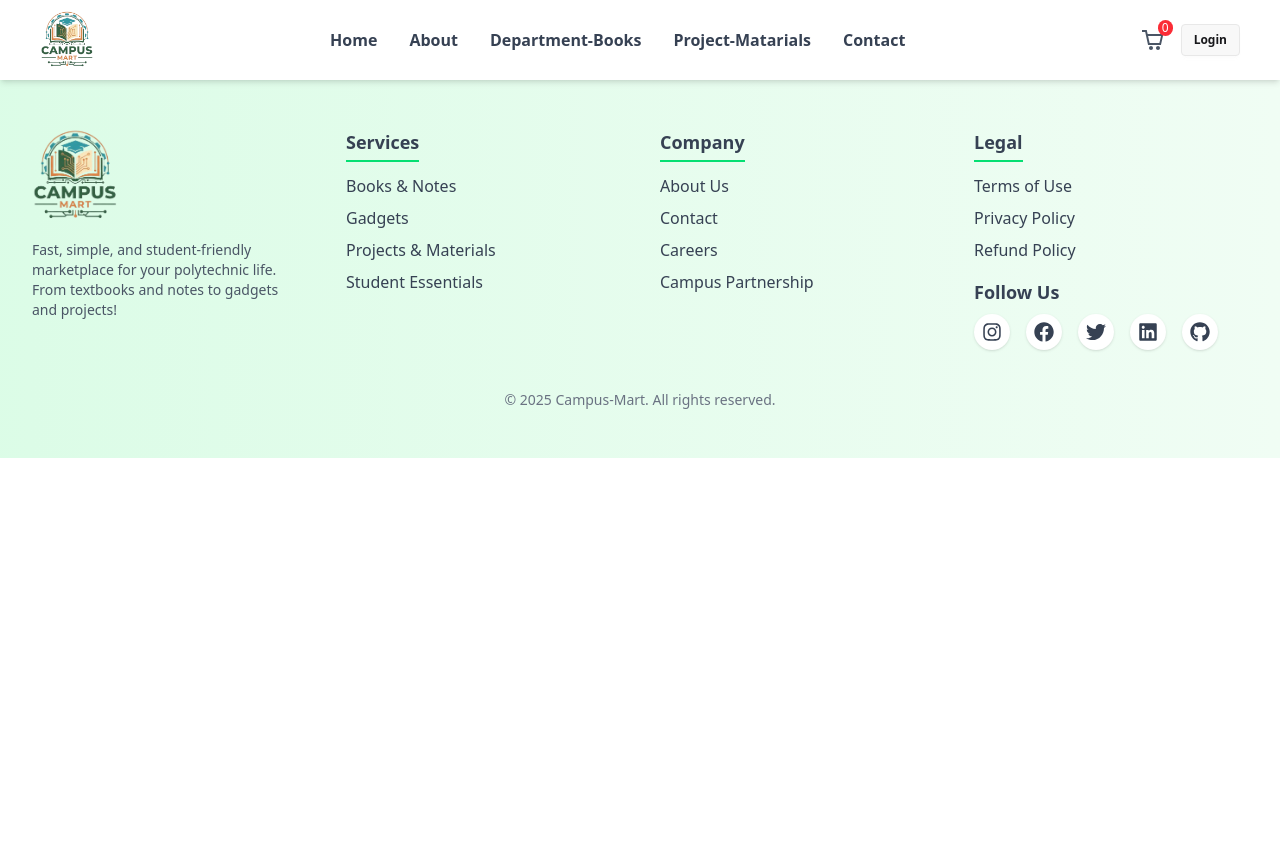
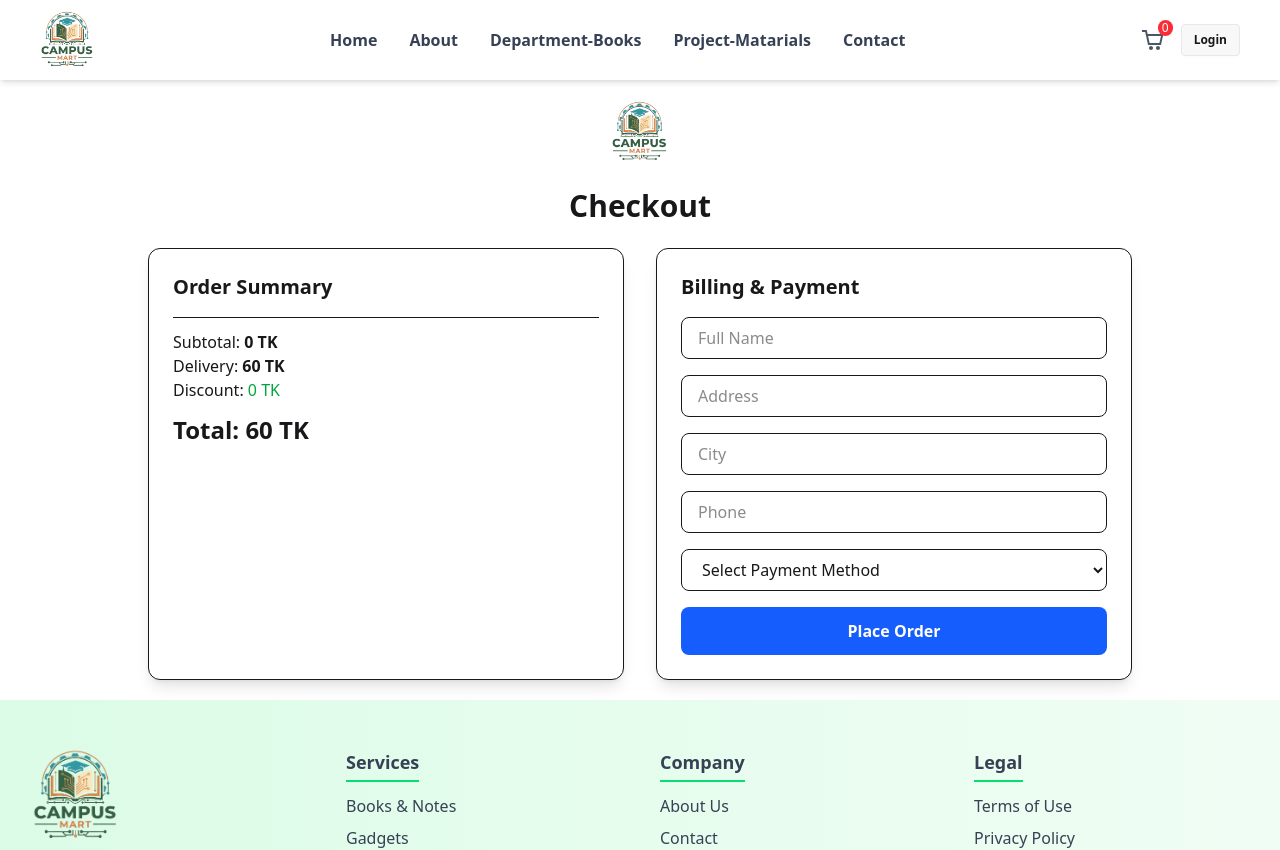
Before and after one commit to sadhonkumar10/campus-mart, a React (Vite) app: page /chackout in a window 1280 px wide. Shown: the top 850 px of the page. Before the commit the page ends 800 px from the top, so only its background shows below. Built offline with nearby package versions, Linux system fonts and the light colour scheme.

Commit message:
campusmart

```diff
--- a/src/Componants/Chackout.jsx
+++ b/src/Componants/Chackout.jsx
@@ -1,9 +1,138 @@
-import React from 'react'
+import React from "react";
+import { useOutletContext, useNavigate } from "react-router";
+import toast, { Toaster } from "react-hot-toast";
 
-export default function Chackout() {
+export default function CheckoutPage() {
+  const { cart, setCart } = useOutletContext();
+  const navigate = useNavigate();
+
+  const selectedItems = cart.filter((i) => i.selected);
+
+  const subtotal = selectedItems.reduce(
+    (sum, i) => sum + Number(i.price) * i.qty,
+    0
+  );
+  const oldTotal = selectedItems.reduce(
+    (sum, i) => sum + (Number(i.oldPrice) || Number(i.price)) * i.qty,
+    0
+  );
+  const discountTotal = oldTotal - subtotal;
+  const delivery = 60;
+  const total = subtotal + delivery;
+
+  const handlePlaceOrder = () => {
+  if (selectedItems.length === 0) {
+    toast.error("No items selected!");
+    return;
+  }
+
+  // Show success toast
+  toast.success("Order placed successfully!", {
+    duration: 3000,
+    position: "top-right",
+    icon: "✅",
+    style: { borderRadius: "10px", background: "#333", color: "#fff" },
+  });
+// Clear cart and redirect after 2 seconds
+  setTimeout(() => {
+    setCart([]);
+    navigate("/");
+  }, 5000);
+};
+
   return (
-    <div>
+    <div className="p-5 max-w-5xl mx-auto">
+      <Toaster />
+      <div className="flex justify-center mb-6">
+        <img src="/campus-logo.png" alt="Campus Mart" className="h-16" />
+      </div>
 
+      <h1 className="text-3xl font-bold mb-6 text-center">Checkout</h1>
+
+      <div className="grid grid-cols-1 md:grid-cols-2 gap-8">
+
+        <div className="border rounded-xl shadow-lg p-6 bg-white">
+          <h2 className="text-xl font-bold mb-4">Order Summary</h2>
+          {selectedItems.map((item) => (
+            <div
+              key={item.id}
+              className="flex items-center justify-between mb-4 p-2 rounded-lg hover:bg-gray-50 transition"
+            >
+              <div className="flex items-center gap-4">
+                <img
+                  src={item.cover}
+                  alt={item.name}
+                  className="w-16 h-16 object-cover rounded-lg shadow-sm"
+                />
+                <div>
+                  <p className="font-medium">{item.name}</p>
+                  <p className="text-sm text-gray-500">Qty: {item.qty}</p>
+                </div>
+              </div>
+              <div className="font-bold">{item.price * item.qty} TK</div>
+            </div>
+          ))}
+
+          <hr className="my-3" />
+          <p>Subtotal: <span className="font-bold">{subtotal} TK</span></p>
+          <p>Delivery: <span className="font-bold">{delivery} TK</span></p>
+          <p>Discount: <span className="text-green-600">{discountTotal} TK</span></p>
+          <p className="text-2xl font-bold mt-3">Total: {total} TK</p>
+        </div>
+
+
+        <div className="border rounded-xl shadow-lg p-6 bg-white">
+          <h2 className="text-xl font-bold mb-4">Billing & Payment</h2>
+          <form
+            onSubmit={(e) => {
+              e.preventDefault();
+              handlePlaceOrder();
+            }}
+            className="flex flex-col gap-4"
+          >
+            <input
+              type="text"
+              placeholder="Full Name"
+              required
+              className="border px-4 py-2 rounded-lg focus:outline-none focus:ring-2 focus:ring-blue-400"
+            />
+            <input
+              type="text"
+              placeholder="Address"
+              required
+              className="border px-4 py-2 rounded-lg focus:outline-none focus:ring-2 focus:ring-blue-400"
+            />
+            <input
+              type="text"
+              placeholder="City"
+              required
+              className="border px-4 py-2 rounded-lg focus:outline-none focus:ring-2 focus:ring-blue-400"
+            />
+            <input
+              type="number"
+              placeholder="Phone"
+              required
+              className="border px-4 py-2 rounded-lg focus:outline-none focus:ring-2 focus:ring-blue-400"
+            />
+            <select
+              className="border px-4 py-2 rounded-lg focus:outline-none focus:ring-2 focus:ring-blue-400"
+              required
+            >
+              <option value="">Select Payment Method</option>
+              <option value="cash">Cash on Delivery</option>
+              <option value="bkash">bKash</option>
+              <option value="card">Card Payment</option>
+            </select>
+
+            <button
+              type="submit"
+              className="bg-blue-600 text-white py-3 rounded-lg font-bold hover:bg-blue-700 transition"
+            >
+              Place Order
+            </button>
+          </form>
+        </div>
+      </div>
     </div>
-  )
+  );
 }
--- a/src/Componants/Hero.jsx
+++ b/src/Componants/Hero.jsx
@@ -6,7 +6,7 @@ export default function Hero() {
   return (
     <div className="relative overflow-hidden bg-linear-to-br from-blue-800 via-blue-600 to-blue-400">
       <div className="absolute top-10 right-10 animate-pulse text-white/30 text-3xl font-bold">
-        <img src="/public/campus-logo.png" alt="" className="h-40" />
+        <img src="/campus-logo.png" alt="" className="h-40" />
       </div>
       <div className="absolute bottom-32 left-16 animate-pulse text-white/30 text-2xl font-bold flex items-center">
         <BiBook className="font-bold text-5xl text-blue-950" /> <h1>BOOKS</h1>
--- a/src/Componants/Nav.jsx
+++ b/src/Componants/Nav.jsx
@@ -3,6 +3,8 @@ import { CgShoppingCart } from "react-icons/cg";
 import { HiOutlineMenu, HiX } from "react-icons/hi";
 import { Link, NavLink } from "react-router";
 import { UserContext } from "../UserContext";
+import { Links } from "react-router";
+import { MdOutlineCheckBoxOutlineBlank } from "react-icons/md";
 
 export default function Nav({  cartCount }) {
   const [menuOpen, setMenuOpen] = useState(false);
@@ -38,6 +40,8 @@ export default function Nav({  cartCount }) {
               {cartCount}
             </span>
           </Link>
+
+
 
           {/* Login Button (User না থাকলে দেখাবে) */}
           {!user && (
--- a/src/Componants/pages/Login.jsx
+++ b/src/Componants/pages/Login.jsx
@@ -1,7 +1,7 @@
 import React, { useState, useContext } from "react";
 import { UserContext } from "../../UserContext";
 import Swal from "sweetalert2";
-import { useNavigate } from "react-router";
+import { Link, useNavigate } from "react-router";
 import toast from "react-hot-toast";
 
 export default function Login() {
@@ -92,9 +92,12 @@ export default function Login() {
 
         <p className="text-center text-white/90 mt-4 text-sm">
           Don't have an account?
+         <Link to='/contact'>
           <span className="cursor-pointer text-yellow-300 hover:underline ml-1">
             Contact Admin
           </span>
+
+         </Link>
         </p>
       </div>
     </div>
```
Also changed, not shown: src/Componants/Cart.jsx (+7 -7 lines).
